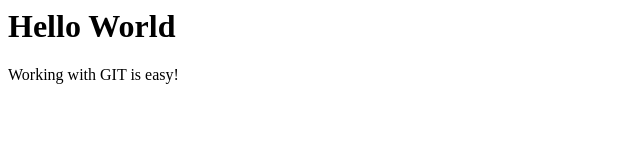
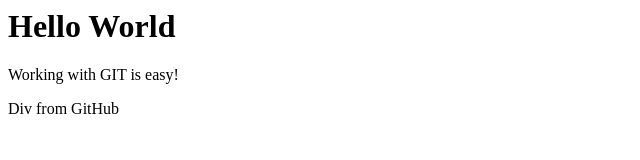
Before and after one commit to szymonh20k/GitHubTests, a plain HTML site: page index.html in a window 1280 px wide. Shown: the whole page, without its empty margins (0-640 px from the left). Drawn offline with Linux system fonts and the light colour scheme.

Commit message:
Add div from GitHub

```diff
--- a/index.html
+++ b/index.html
@@ -3,3 +3,7 @@
 <div>
 	<p>Working with GIT is easy!</p>
 </div>
+
+<div>
+	<p>Div from GitHub</p>
+</div>
```
